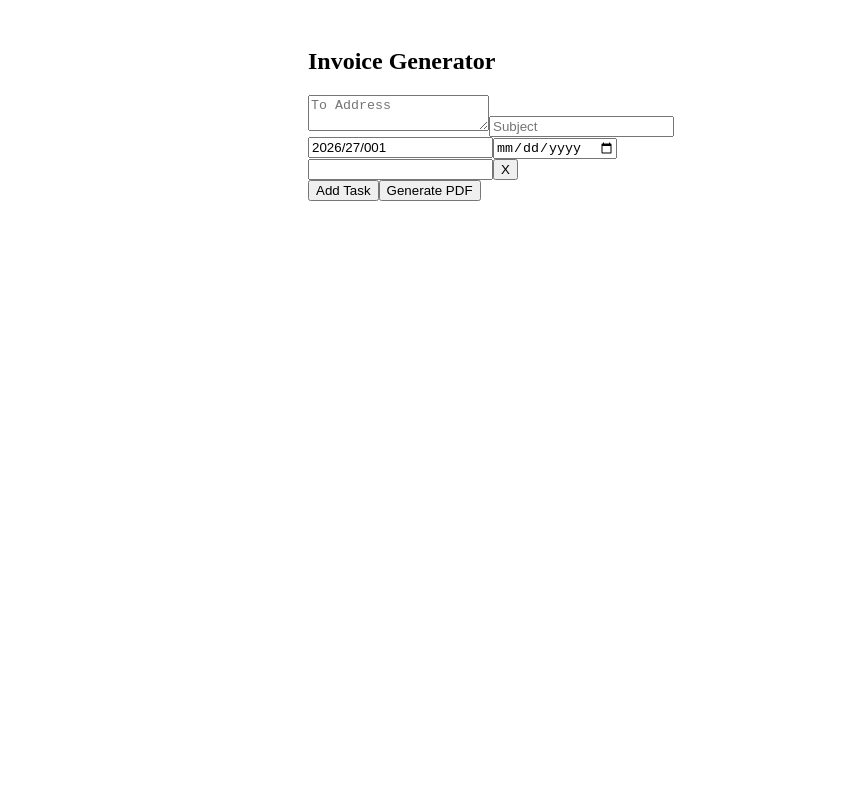
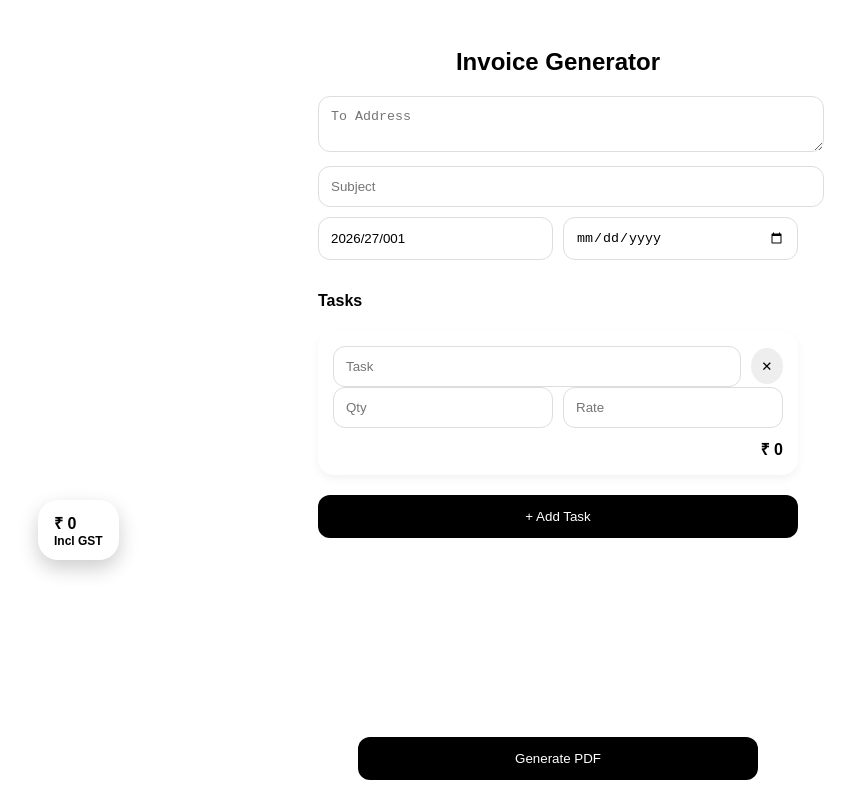
Before and after one commit to mitradaniel/gen_invoice, a Next.js app: page / in a window 1280 px wide. Shown: the whole page, without its empty margins (82-937 px from the left). Built offline with nearby package versions, Linux system fonts and the light colour scheme.

Commit message:
Update page.js

```diff
--- a/app/page.js
+++ b/app/page.js
@@ -13,58 +13,62 @@ export default function Page() {
   const [to, setTo] = useState("");
   const [loading, setLoading] = useState(false);
 
-  const [pos, setPos] = useState({ x: 140, y: 500 });
+  /* ===== DRAG ===== */
+  const [pos, setPos] = useState({ x: 120, y: 500 });
   const dragging = useRef(false);
   const offset = useRef({ x: 0, y: 0 });
 
   const startDrag = (e) => {
     dragging.current = true;
     const rect = e.currentTarget.getBoundingClientRect();
-
-    const clientX = e.touches ? e.touches[0].clientX : e.clientX;
-    const clientY = e.touches ? e.touches[0].clientY : e.clientY;
+    const x = e.touches ? e.touches[0].clientX : e.clientX;
+    const y = e.touches ? e.touches[0].clientY : e.clientY;
 
     offset.current = {
-      x: clientX - rect.left,
-      y: clientY - rect.top
+      x: x - rect.left,
+      y: y - rect.top
     };
   };
 
-  const onMove = (e) => {
+  const move = (e) => {
     if (!dragging.current) return;
 
-    const clientX = e.touches ? e.touches[0].clientX : e.clientX;
-    const clientY = e.touches ? e.touches[0].clientY : e.clientY;
+    const x = e.touches ? e.touches[0].clientX : e.clientX;
+    const y = e.touches ? e.touches[0].clientY : e.clientY;
 
     setPos({
-      x: clientX - offset.current.x,
-      y: clientY - offset.current.y
+      x: x - offset.current.x,
+      y: y - offset.current.y
     });
   };
 
-  const stopDrag = () => {
-    dragging.current = false;
-  };
+  const stop = () => dragging.current = false;
 
   useEffect(() => {
-    window.addEventListener("mousemove", onMove);
-    window.addEventListener("mouseup", stopDrag);
-    window.addEventListener("touchmove", onMove);
-    window.addEventListener("touchend", stopDrag);
+    window.addEventListener("mousemove", move);
+    window.addEventListener("mouseup", stop);
+    window.addEventListener("touchmove", move);
+    window.addEventListener("touchend", stop);
 
     return () => {
-      window.removeEventListener("mousemove", onMove);
-      window.removeEventListener("mouseup", stopDrag);
-      window.removeEventListener("touchmove", onMove);
-      window.removeEventListener("touchend", stopDrag);
+      window.removeEventListener("mousemove", move);
+      window.removeEventListener("mouseup", stop);
+      window.removeEventListener("touchmove", move);
+      window.removeEventListener("touchend", stop);
     };
   }, []);
 
+  /* ===== TASK LOGIC ===== */
+
   const addTask = () => {
-    setTasks([
-      ...tasks,
-      { id: Date.now(), name: "", qty: 0, rate: 0, amount: 0, type: "sqft" }
-    ]);
+    setTasks([...tasks, {
+      id: Date.now(),
+      name: "",
+      qty: 0,
+      rate: 0,
+      amount: 0,
+      type: "sqft"
+    }]);
   };
 
   const updateTask = (id, field, value) => {
@@ -77,14 +81,16 @@ export default function Page() {
   };
 
   const getTotal = (t) => {
-    if (t.type === "direct") return t.amount || 0;
-    return (t.qty || 0) * (t.rate || 0);
+    return t.type === "direct"
+      ? t.amount || 0
+      : (t.qty || 0) * (t.rate || 0);
   };
 
   const subtotal = tasks.reduce((s, t) => s + getTotal(t), 0);
-  const sgst = subtotal * 0.09;
-  const cgst = subtotal * 0.09;
-  const total = subtotal + sgst + cgst;
+  const gst = subtotal * 0.18;
+  const total = subtotal + gst;
+
+  /* ===== PDF ===== */
 
   const generatePDF = async () => {
     try {
@@ -100,8 +106,8 @@ export default function Page() {
           invoice,
           date,
           subtotal,
-          sgst,
-          cgst,
+          sgst: subtotal * 0.09,
+          cgst: subtotal * 0.09,
           total
         })
       });
@@ -133,30 +139,190 @@ export default function Page() {
   };
 
   return (
-    <div style={{ padding: 20, maxWidth: 500, margin: "auto" }}>
+    <div style={container}>
 
-      <h2>Invoice Generator</h2>
+      <h2 style={title}>Invoice Generator</h2>
 
-      <textarea placeholder="To Address" value={to} onChange={e => setTo(e.target.value)} />
+      <textarea
+        placeholder="To Address"
+        value={to}
+        onChange={(e) => setTo(e.target.value)}
+        style={input}
+      />
 
-      <input placeholder="Subject" value={subject} onChange={e => setSubject(e.target.value)} />
+      <input
+        placeholder="Subject"
+        value={subject}
+        onChange={(e) => setSubject(e.target.value)}
+        style={input}
+      />
 
-      <input value={invoice} onChange={e => setInvoice(e.target.value)} />
-      <input type="date" onChange={e => setDate(e.target.value)} />
+      <div style={row}>
+        <input
+          value={invoice}
+          onChange={(e) => setInvoice(e.target.value)}
+          style={input}
+        />
+        <input
+          type="date"
+          onChange={(e) => setDate(e.target.value)}
+          style={input}
+        />
+      </div>
 
-      {tasks.map(t => (
-        <div key={t.id}>
-          <input value={t.name} onChange={e => updateTask(t.id, "name", e.target.value)} />
-          <button onClick={() => deleteTask(t.id)}>X</button>
+      <h4>Tasks</h4>
+
+      {tasks.map((t) => (
+        <div key={t.id} style={card}>
+
+          <div style={taskHeader}>
+            <input
+              placeholder="Task"
+              value={t.name}
+              onChange={(e) => updateTask(t.id, "name", e.target.value)}
+              style={{ ...input, marginBottom: 0 }}
+            />
+
+            <button onClick={() => deleteTask(t.id)} style={deleteBtn}>
+              ✕
+            </button>
+          </div>
+
+          <div style={row}>
+            <input
+              type="number"
+              placeholder="Qty"
+              onChange={(e) => updateTask(t.id, "qty", +e.target.value)}
+              style={input}
+            />
+            <input
+              type="number"
+              placeholder="Rate"
+              onChange={(e) => updateTask(t.id, "rate", +e.target.value)}
+              style={input}
+            />
+          </div>
+
+          <div style={amount}>
+            ₹ {getTotal(t).toLocaleString()}
+          </div>
+
         </div>
       ))}
 
-      <button onClick={addTask}>Add Task</button>
+      <button onClick={addTask} style={addBtn}>
+        + Add Task
+      </button>
 
-      <button onClick={generatePDF}>
+      {/* DRAGGABLE TOTAL */}
+      <div
+        onMouseDown={startDrag}
+        onTouchStart={startDrag}
+        style={{
+          ...floating,
+          transform: `translate(${pos.x}px, ${pos.y}px)`
+        }}
+      >
+        ₹ {total.toFixed(0)}
+        <div style={{ fontSize: 12 }}>Incl GST</div>
+      </div>
+
+      <button onClick={generatePDF} style={generateBtn}>
         {loading ? "Generating..." : "Generate PDF"}
       </button>
 
     </div>
   );
 }
+
+/* ===== STYLES ===== */
+
+const container = {
+  maxWidth: 480,
+  margin: "auto",
+  padding: 20,
+  fontFamily: "sans-serif"
+};
+
+const title = {
+  textAlign: "center",
+  marginBottom: 20
+};
+
+const input = {
+  width: "100%",
+  padding: 12,
+  marginBottom: 10,
+  borderRadius: 12,
+  border: "1px solid #ddd"
+};
+
+const row = {
+  display: "flex",
+  gap: 10
+};
+
+const card = {
+  background: "#fff",
+  padding: 15,
+  borderRadius: 16,
+  marginBottom: 10,
+  boxShadow: "0 4px 10px rgba(0,0,0,0.05)"
+};
+
+const taskHeader = {
+  display: "flex",
+  alignItems: "center",
+  gap: 10
+};
+
+const deleteBtn = {
+  width: 36,
+  height: 36,
+  borderRadius: "50%",
+  border: "none",
+  background: "#eee",
+  cursor: "pointer"
+};
+
+const amount = {
+  textAlign: "right",
+  fontWeight: "bold"
+};
+
+const addBtn = {
+  width: "100%",
+  padding: 14,
+  borderRadius: 12,
+  background: "#000",
+  color: "#fff",
+  border: "none",
+  marginTop: 10
+};
+
+const floating = {
+  position: "fixed",
+  top: 0,
+  left: 0,
+  background: "#fff",
+  padding: "12px 16px",
+  borderRadius: 20,
+  boxShadow: "0 8px 20px rgba(0,0,0,0.2)",
+  cursor: "grab",
+  zIndex: 20,
+  fontWeight: "bold"
+};
+
+const generateBtn = {
+  position: "fixed",
+  bottom: 20,
+  left: "50%",
+  transform: "translateX(-50%)",
+  width: "90%",
+  maxWidth: 400,
+  padding: 14,
+  borderRadius: 12,
+  background: "#000",
+  color: "#fff",
+  border: "none"
+};
```
